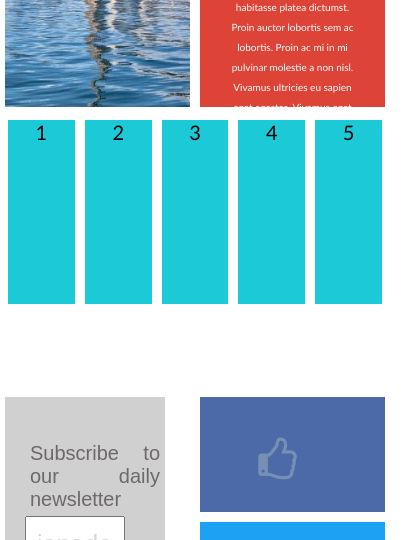
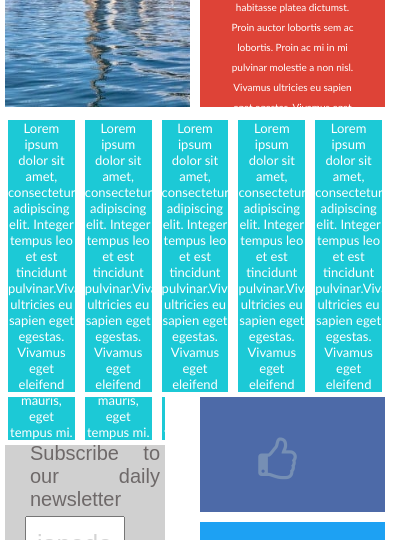
Before and after one commit to dakom0/Toront_Website, a plain HTML site: page index.html in a window 390 px wide. Shown: the part 2817-3357 px from the top of the page, 411 px wide, since content can reach past the window. Drawn offline with Linux system fonts and the light colour scheme.

Commit message:
Toronto mock

```diff
--- a/index.html
+++ b/index.html
@@ -56,11 +56,21 @@
     </div>
 
     <div class="content">
-        <div class="item1">1</div>
-        <div class="item2">2</div>
-        <div class="item3">3</div>
-        <div class="item4">4</div>
-        <div class="item5">5</div>
+        <div class="item1">Lorem ipsum dolor sit amet, consectetur adipiscing elit.
+            Integer tempus leo et est tincidunt pulvinar.Vivamus ultricies eu sapien eget egestas.
+            Vivamus eget eleifend mauris, eget tempus mi.</div>
+        <div class="item2">Lorem ipsum dolor sit amet, consectetur adipiscing elit.
+            Integer tempus leo et est tincidunt pulvinar.Vivamus ultricies eu sapien eget egestas.
+            Vivamus eget eleifend mauris, eget tempus mi.</div>
+        <div class="item3">Lorem ipsum dolor sit amet, consectetur adipiscing elit.
+            Integer tempus leo et est tincidunt pulvinar.Vivamus ultricies eu sapien eget egestas.
+            Vivamus eget eleifend mauris, eget tempus mi.</div>
+        <div class="item4">Lorem ipsum dolor sit amet, consectetur adipiscing elit.
+            Integer tempus leo et est tincidunt pulvinar.Vivamus ultricies eu sapien eget egestas.
+            Vivamus eget eleifend mauris, eget tempus mi.</div>
+        <div class="item5">Lorem ipsum dolor sit amet, consectetur adipiscing elit.
+            Integer tempus leo et est tincidunt pulvinar.Vivamus ultricies eu sapien eget egestas.
+            Vivamus eget eleifend mauris, eget tempus mi.</div>
     </div>
 
     <div class="social">
--- a/style.css
+++ b/style.css
@@ -32,6 +32,7 @@ header{
     position: absolute;
     float: right;
     font-size: 15px;
+    margin-top: 20px;
     top: 0px;
     right:16px;
 }
@@ -142,12 +143,15 @@ p{
     border: solid white;
     background-color: white;
     margin-bottom: 80px;
+    color: white;
 }
 .content>div{
     background-color: #1CC9D6;
     text-align: center;
     grid-column: span 1;
     border: solid white thick;
+    padding: 30px 10px 10px 10px;
+    font-size: 15px;
 
 }
 .content1>.Featured_event{
@@ -342,6 +346,14 @@ footer>h3{
         grid-row: 1 / span ;
 
     }
+    .content{
+        padding: 0px;
+        font-size: 15px;
+    }
+    .content>div{
+        padding: 0px;
+        font-size: 15px;
+    }
     .foot_menu>.line_art{
         display: none;
     }
@@ -353,6 +365,18 @@ footer>h3{
         box-sizing: border-box;
         font-size: 20px;
         width: 100%;
+    }
+    .centered{
+        font-size: 20px;
+
+    }
+    .top-right{
+        margin-top: 5px;
+        font-size: 10px;
+    }
+    .top-left{
+        margin: -10px;
+        font-size: 10px;
     }
     .content1>.Featured_event{
         background-image: url(./img/toronto_feature.jpg);
@@ -403,6 +427,15 @@ footer>h3{
         .subscribe>button{
             margin: -12px 0px 0px 20px;
         }
+        .content{
+            padding: 0px;
+            font-size: 13px;
+        }
+        .content>div{
+            padding: 0px;
+
+            font-size: 13px;
+        }
         .content1>.Featured_event>h2{
             font-size: 10px;
             width: 100px;
@@ -442,7 +475,7 @@ footer>h3{
             align-items: center;
         }
  }
- @media screen and (max-width: 4100px) {
+ @media screen and (max-width: 410px) {
     .centered{
             font-size: 20px;
 
```
